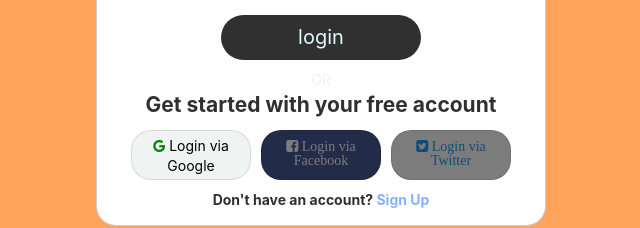
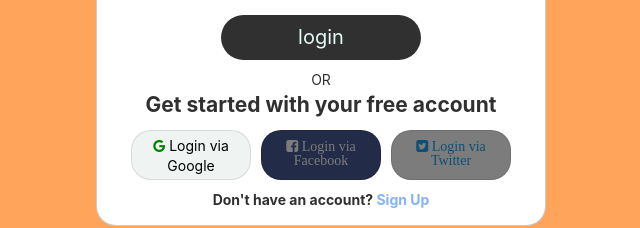
Before and after one commit to Vishwa1418/Back-end-Pillars, a React (Create React App) app: page /login in a window 1280 px wide. Shown: the part 433-661 px from the top of the page, without its empty margins (319-959 px from the left). Built offline with nearby package versions, Linux system fonts and the light colour scheme.

Commit message:
updated files

```diff
--- a/src/App.css
+++ b/src/App.css
@@ -134,7 +134,7 @@
   }
   .divider {
     font-size: 1em;
-    color: #EFF4F3;
+    color: #303030;
     margin-top: 10px;
   }
   .p1f1 {
```
